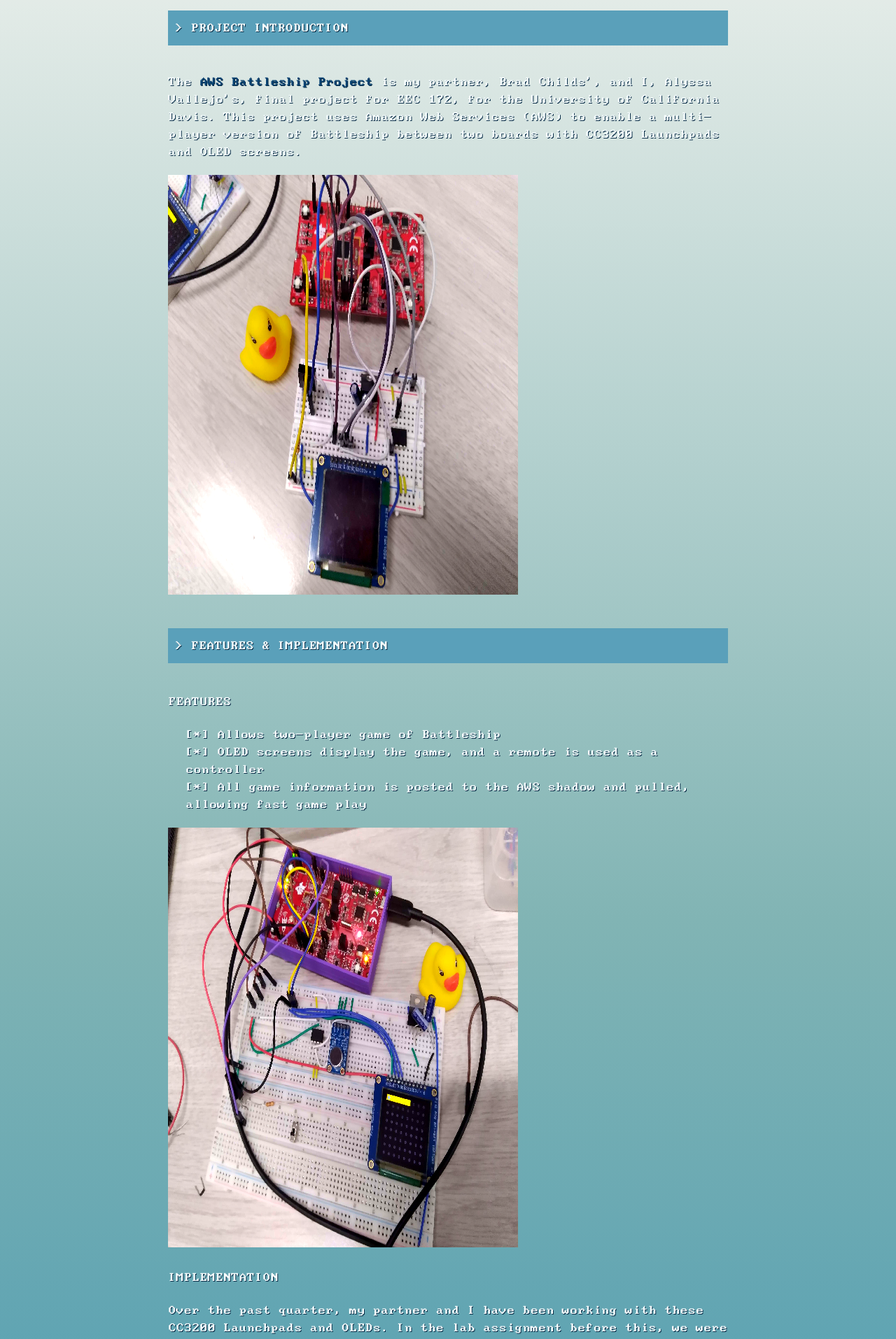
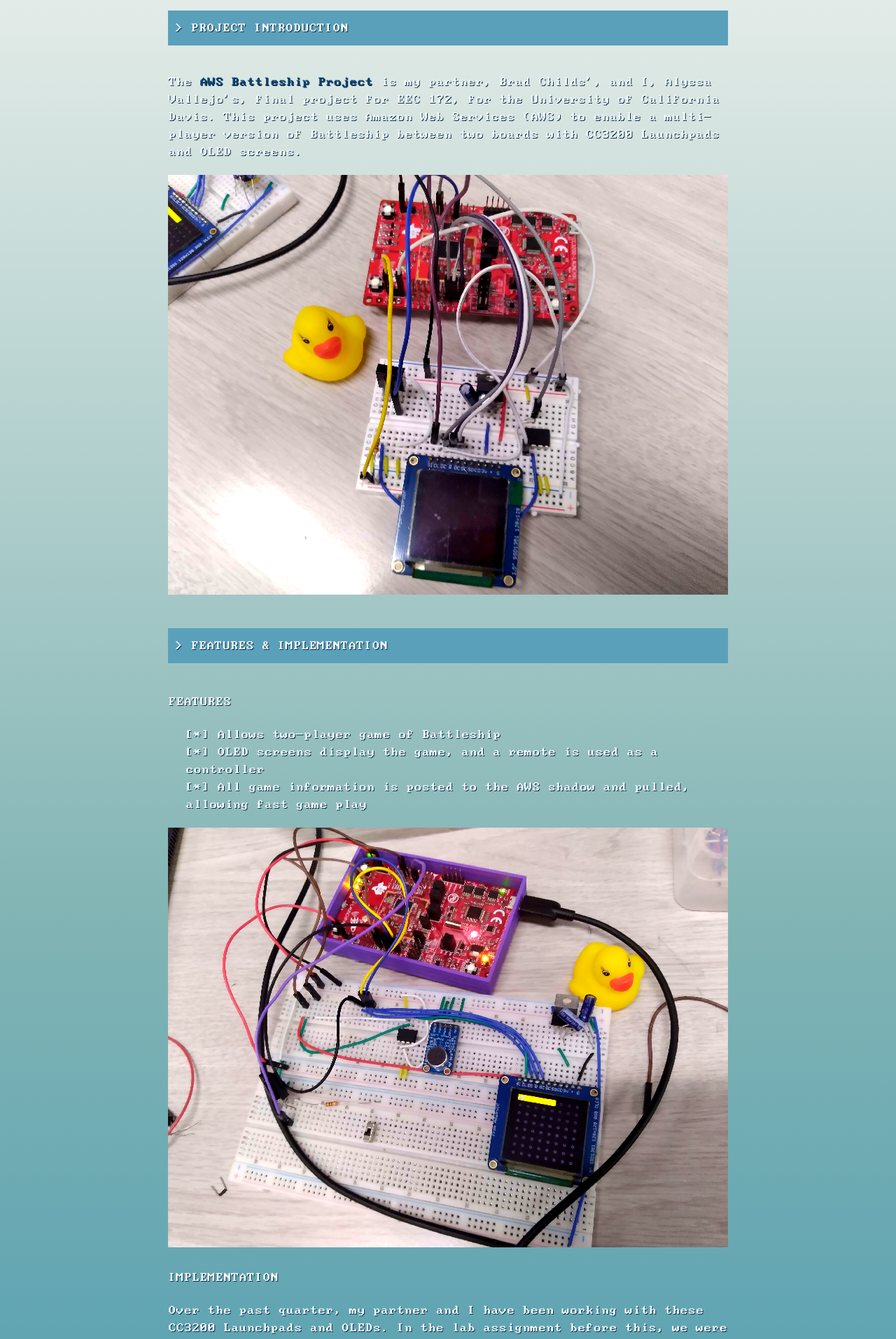
Before and after one commit to AV-CompSci-Mage/aws-battleship, a Jekyll site: the page built from index.html, in a window 1280 px wide. Shown: the part 355-2269 px from the top of the page at 70% size. Built offline with Jekyll 4.4.1, drawn with Linux system fonts in a browser that asks for light colours.

Commit message:
Fixed images, they were scrunched

```diff
--- a/index.html
+++ b/index.html
@@ -7,7 +7,7 @@ layout: homepage
     <p>The <a href="https://github.com/AV-CompSci-Mage/AV-CompSci-Mage.github.io" target="_blank">AWS Battleship Project</a>
     is my partner, Brad Childs', and I, Alyssa Vallejo's, final project for EEC 172, for the University of California Davis. This project
     uses Amazon Web Services (AWS) to enable a multi-player version of Battleship between two boards with CC3200 Launchpads and OLED screens.</p>
-    <img src="assets/images/pages/about/random.jpg" alt="completed board, not on" style="width:500px;height:600px;">
+    <img src="assets/images/pages/about/random.jpg" alt="completed board, not on">
 </section>
 <section>
     <h1>Features & Implementation</h1>
@@ -17,7 +17,7 @@ layout: homepage
     <li>OLED screens display the game, and a remote is used as a controller</li>
     <li>All game information is posted to the AWS shadow and pulled, allowing fast game play</li>
     </ul>
-    <img src="assets/images/pages/about/features.jpg" alt="ship placement screen" style="width:500px;height:600px;">
+    <img src="assets/images/pages/about/features.jpg" alt="ship placement screen">
     <h2>Implementation</h2>
     <p>Over the past quarter, my partner and I have been working with these CC3200 Launchpads and OLEDs. In the lab assignment before this,
         we were tasked with using a remote and an AWS account to enable multip-tap texting from the board to an email. Using the hardware from that lab,
@@ -38,7 +38,7 @@ layout: homepage
         Player 1 has no more ships and that Player 1 loses. This will then be sent back to the AWS shadow and when Player 2's board pulls from the shadow, it will know that they have
         won. Player 1 then gets text that says "You Lose" and Player 2 gets text that says "You Win".
     </p>
-    <img src="assets/images/pages/about/implementation.jpg" alt="Brad working on board" style="width:500px;height:600px;">
+    <img src="assets/images/pages/about/implementation.jpg" alt="Brad working on board">
 </section>
 <section>
     <h1>Demo Video</h1>
```
